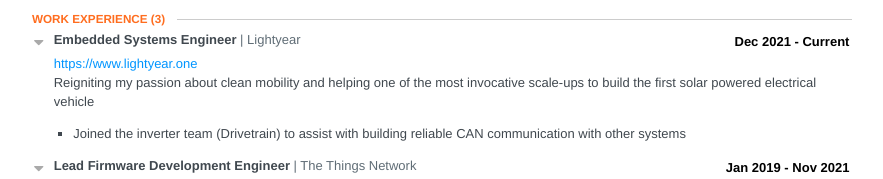
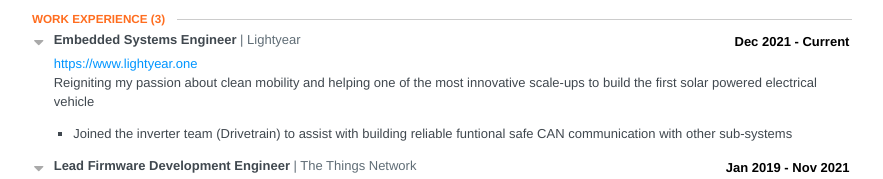
Before and after one commit to elsalahy/public-res, a plain HTML site: page index.html in a window 1280 px wide. Shown: the part 932-1111 px from the top of the page, without its empty margins (198-1081 px from the left). Drawn offline with Linux system fonts and the light colour scheme.

Commit message:
Update index.html

```diff
--- a/index.html
+++ b/index.html
@@ -1007,9 +1007,9 @@ section .location {
                 <span class="website">
         		<a target="_blank" href="https://www.lightyear.one">https://www.lightyear.one</a>
         	</span>            <div class="item" id="work-item">
-                  <div class="summary"><p>Reigniting my passion about clean mobility and helping one of the most invocative scale-ups to build the first solar powered electrical vehicle</p></div>
+                  <div class="summary"><p>Reigniting my passion about clean mobility and helping one of the most innovative scale-ups to build the first solar powered electrical vehicle</p></div>
                   <ul class="highlights">
-                      <li><p>Joined the inverter team (Drivetrain) to assist with building reliable CAN communication with other systems</p></li>
+                      <li><p>Joined the inverter team (Drivetrain) to assist with building reliable funtional safe CAN communication with other sub-systems</p></li>
                   </ul>
               </div>
             </section>
```
